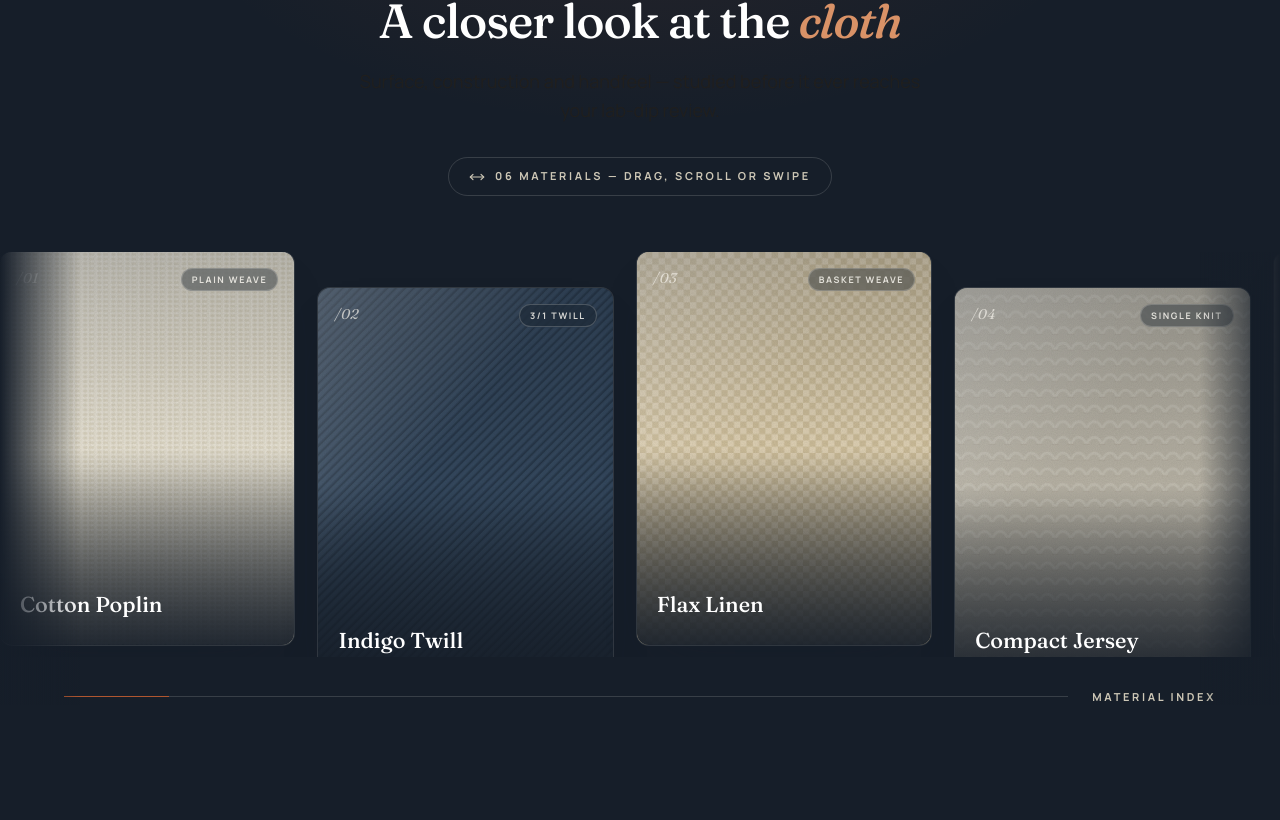
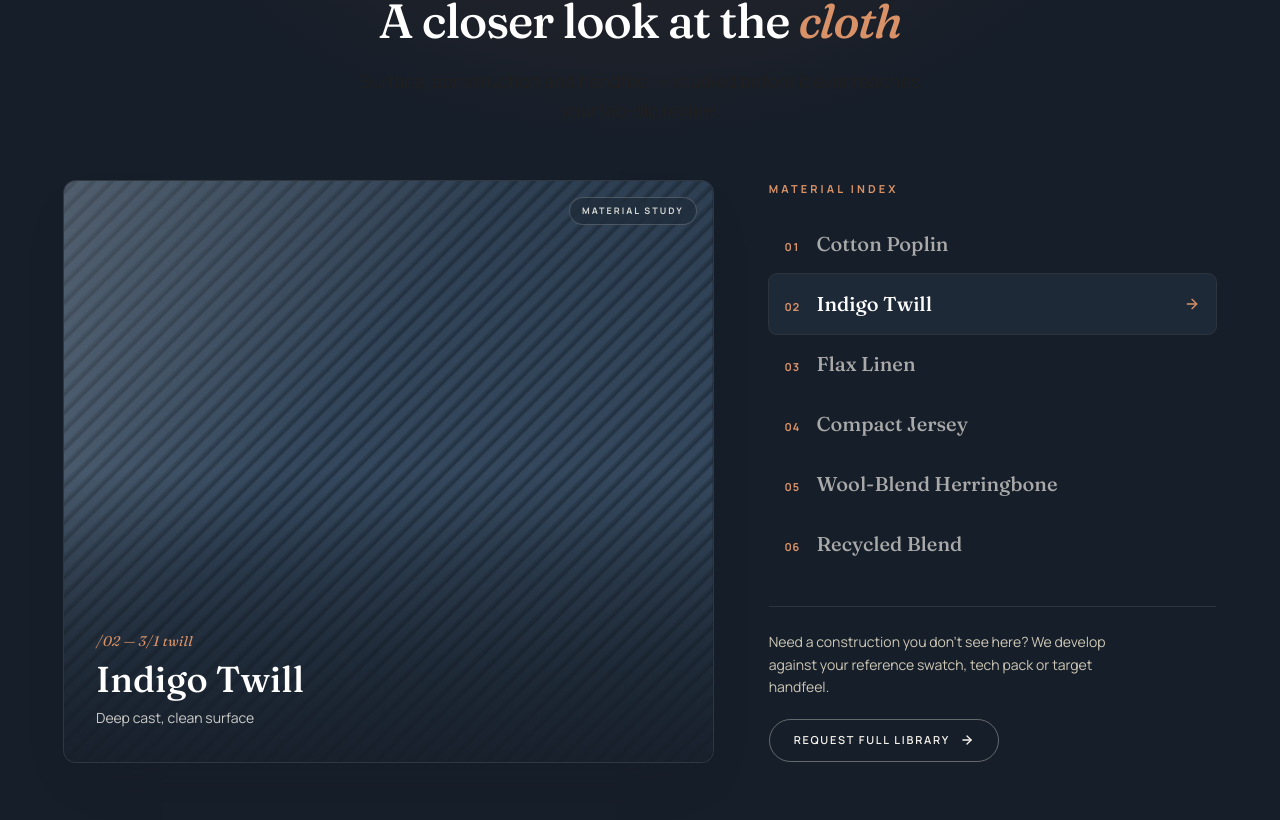
Before and after one commit to engsiam/TWISTTEX, a React (Vite) app: page / in a window 1280 px wide. Shown: the part 4440-5260 px from the top of the page. Built offline with nearby package versions, Linux system fonts and the light colour scheme.

Commit message:
add files

```diff
--- a/src/components/sections/FabricShowcaseSection.tsx
+++ b/src/components/sections/FabricShowcaseSection.tsx
@@ -1,113 +1,46 @@
-import { useCallback, useEffect, useRef, useState } from "react";
-import { motion, useMotionValue, useTransform } from "framer-motion";
-import { MoveHorizontal } from "lucide-react";
+import { useEffect, useRef, useState } from "react";
+import { AnimatePresence, motion, useReducedMotion } from "framer-motion";
+import { ArrowRight } from "lucide-react";
 import { Container } from "../ui/Container";
 import { SectionHeading } from "../ui/SectionHeading";
 import { SwatchVisual } from "../ui/SwatchVisual";
-import { fadeUp, staggerParent, VIEWPORT } from "../../lib/motion";
+import { Button } from "../ui/Button";
+import { EASE_OUT_EXPO, fadeUp, VIEWPORT } from "../../lib/motion";
 import { showcaseSwatches } from "../../data/products";
-import { cn } from "../../lib/utils";
+import { cn, scrollToSection } from "../../lib/utils";
+
+const AUTOPLAY_INTERVAL_MS = 5000;
 
 export function FabricShowcaseSection() {
-  const scrollerRef = useRef<HTMLDivElement>(null);
-  const [dragging, setDragging] = useState(false);
-  const [atStart, setAtStart] = useState(true);
-  const [atEnd, setAtEnd] = useState(false);
+  const reducedMotion = useReducedMotion();
+  const [activeId, setActiveId] = useState(showcaseSwatches[0].id);
+  const userLockedRef = useRef(false);
+  const hoveredRef = useRef(false);
 
-  const progress = useMotionValue(0);
-  const progressBarWidth = useTransform(progress, [0, 1], ["6%", "100%"]);
-
-  const updateScrollUi = useCallback(() => {
-    const el = scrollerRef.current;
-    if (!el) return;
-    const max = el.scrollWidth - el.clientWidth;
-    progress.set(max <= 0 ? 0 : Math.min(1, Math.max(0, el.scrollLeft / max)));
-    setAtStart(el.scrollLeft <= 4);
-    setAtEnd(max <= 0 || el.scrollLeft >= max - 4);
-  }, [progress]);
+  const activeIndex = Math.max(
+    0,
+    showcaseSwatches.findIndex((swatch) => swatch.id === activeId)
+  );
+  const active = showcaseSwatches[activeIndex];
 
   useEffect(() => {
-    const el = scrollerRef.current;
-    if (!el) return;
+    if (reducedMotion) return;
 
-    updateScrollUi();
+    const timer = window.setInterval(() => {
+      if (userLockedRef.current || hoveredRef.current) return;
+      setActiveId((current) => {
+        const currentIndex = showcaseSwatches.findIndex((swatch) => swatch.id === current);
+        return showcaseSwatches[(currentIndex + 1) % showcaseSwatches.length].id;
+      });
+    }, AUTOPLAY_INTERVAL_MS);
 
-    let isDown = false;
-    let startX = 0;
-    let startScroll = 0;
+    return () => window.clearInterval(timer);
+  }, [reducedMotion]);
 
-    const onMouseDown = (event: MouseEvent) => {
-      if (event.button !== 0) return;
-      isDown = true;
-      startX = event.clientX;
-      startScroll = el.scrollLeft;
-      el.style.scrollSnapType = "none";
-      setDragging(true);
+  const handleSelect = (id: string) => {
+    userLockedRef.current = true;
+    setActiveId(id);
   };
-
-    const onMouseMove = (event: MouseEvent) => {
-      if (!isDown) return;
-      el.scrollLeft = startScroll - (event.clientX - startX);
-    };
-
-    const onMouseUp = () => {
-      if (!isDown) return;
-      isDown = false;
-      setDragging(false);
-      window.setTimeout(() => {
-        el.style.scrollSnapType = "";
-      }, 80);
-    };
-
-    const onWheel = (event: WheelEvent) => {
-      const max = el.scrollWidth - el.clientWidth;
-      if (max <= 0) return;
-      if (Math.abs(event.deltaY) > Math.abs(event.deltaX)) {
-        const next = el.scrollLeft + event.deltaY;
-        const canConsume =
-          (event.deltaY < 0 && el.scrollLeft > 0) ||
-          (event.deltaY > 0 && next < max - 1);
-        if (canConsume) {
-          event.preventDefault();
-          el.style.scrollSnapType = "none";
-          el.scrollLeft = next;
-          window.clearTimeout(el.dataset.wheelTimer as unknown as number);
-          const timer = window.setTimeout(() => {
-            el.style.scrollSnapType = "";
-          }, 160);
-          el.dataset.wheelTimer = String(timer);
-        }
-      }
-    };
-
-    const onKeyDown = (event: KeyboardEvent) => {
-      if (event.key === "ArrowRight") {
-        event.preventDefault();
-        el.scrollBy({ left: 280, behavior: "smooth" });
-      } else if (event.key === "ArrowLeft") {
-        event.preventDefault();
-        el.scrollBy({ left: -280, behavior: "smooth" });
-      }
-    };
-
-    el.addEventListener("scroll", updateScrollUi, { passive: true });
-    el.addEventListener("mousedown", onMouseDown);
-    el.addEventListener("wheel", onWheel, { passive: false });
-    el.addEventListener("keydown", onKeyDown);
-    window.addEventListener("mousemove", onMouseMove);
-    window.addEventListener("mouseup", onMouseUp);
-    window.addEventListener("resize", updateScrollUi);
-
-    return () => {
-      el.removeEventListener("scroll", updateScrollUi);
-      el.removeEventListener("mousedown", onMouseDown);
-      el.removeEventListener("wheel", onWheel);
-      el.removeEventListener("keydown", onKeyDown);
-      window.removeEventListener("mousemove", onMouseMove);
-      window.removeEventListener("mouseup", onMouseUp);
-      window.removeEventListener("resize", updateScrollUi);
-    };
-  }, [updateScrollUi]);
 
   return (
     <section
@@ -131,107 +64,152 @@ export function FabricShowcaseSection() {
           lead="Surface, construction and handfeel — studied before it ever reaches your lab-dip review."
         />
 
-        <motion.p
+        <div
+          className="mt-14 grid gap-10 lg:grid-cols-12 lg:items-stretch lg:gap-14"
+          onMouseEnter={() => {
+            hoveredRef.current = true;
+          }}
+          onMouseLeave={() => {
+            hoveredRef.current = false;
+          }}
+        >
+          {/* Featured material stage */}
+          <motion.div
             variants={fadeUp}
             initial="hidden"
             whileInView="visible"
             viewport={VIEWPORT}
-          className="mx-auto mt-8 flex w-fit items-center gap-2.5 rounded-full border border-paper/15 px-5 py-2.5 text-[11px] font-bold uppercase tracking-[0.24em] text-mist"
+            className="lg:col-span-7"
           >
-          <MoveHorizontal className="size-4" strokeWidth={1.75} />
-          {String(showcaseSwatches.length).padStart(2, "0")} materials — drag, scroll or
-          swipe
-        </motion.p>
-      </Container>
-
-      <div className="relative mt-12 sm:mt-14">
             <div
-          aria-hidden="true"
-          className={cn(
-            "pointer-events-none absolute inset-y-0 left-0 z-10 w-8 bg-gradient-to-r from-night to-transparent transition-opacity duration-400 sm:w-20",
-            atStart ? "opacity-0" : "opacity-100"
-          )}
+              role="tabpanel"
+              aria-label={`Material study: ${active.title}`}
+              className="relative h-[26rem] overflow-hidden rounded-xl shadow-panel ring-1 ring-paper/12 sm:h-[32rem] lg:h-full lg:min-h-[34rem]"
+            >
+              <AnimatePresence initial={false}>
+                <motion.div
+                  key={active.id}
+                  className="absolute inset-0"
+                  initial={{ opacity: 0, scale: 1.04 }}
+                  animate={{ opacity: 1, scale: 1 }}
+                  exit={{ opacity: 0 }}
+                  transition={{ duration: 0.65, ease: EASE_OUT_EXPO }}
+                >
+                  <SwatchVisual
+                    pattern={active.pattern}
+                    palette={active.palette}
+                    className="h-full w-full"
                   />
                   <div
                     aria-hidden="true"
-          className={cn(
-            "pointer-events-none absolute inset-y-0 right-0 z-10 w-8 bg-gradient-to-l from-night to-transparent transition-opacity duration-400 sm:w-20",
-            atEnd ? "opacity-0" : "opacity-100"
-          )}
+                    className="absolute inset-0 bg-gradient-to-t from-night/90 via-transparent to-night/20"
                   />
+                </motion.div>
+              </AnimatePresence>
 
+              <AnimatePresence mode="wait">
                 <motion.div
-          ref={scrollerRef}
-          role="region"
-          aria-label="Fabric swatch gallery"
-          tabIndex={0}
-          variants={staggerParent(0.07)}
+                  key={`${active.id}-meta`}
+                  initial={{ opacity: 0, y: 16 }}
+                  animate={{ opacity: 1, y: 0 }}
+                  exit={{ opacity: 0, y: -8 }}
+                  transition={{ duration: 0.45, ease: EASE_OUT_EXPO }}
+                  className="absolute inset-x-0 bottom-0 p-6 sm:p-8"
+                >
+                  <p className="font-display text-sm italic tracking-wide text-clay-soft">
+                    /{String(activeIndex + 1).padStart(2, "0")} — {active.weave}
+                  </p>
+                  <h3 className="mt-2 font-display text-3xl font-medium text-white sm:text-4xl">
+                    {active.title}
+                  </h3>
+                  <p className="mt-2 max-w-md text-sm leading-relaxed text-paper/80">
+                    {active.note}
+                  </p>
+                </motion.div>
+              </AnimatePresence>
+
+              <div className="absolute right-4 top-4 rounded-full border border-paper/20 bg-night/40 px-3 py-1.5 text-[9px] font-bold uppercase tracking-[0.22em] text-paper/85 backdrop-blur-sm">
+                Material study
+              </div>
+            </div>
+          </motion.div>
+
+          {/* Material index */}
+          <motion.div
+            variants={fadeUp}
             initial="hidden"
             whileInView="visible"
             viewport={VIEWPORT}
+            transition={{ delay: 0.12 }}
+            className="flex flex-col justify-center lg:col-span-5"
+          >
+            <p className="mb-4 text-[11px] font-bold uppercase tracking-[0.28em] text-clay-soft">
+              Material Index
+            </p>
+
+            <div role="tablist" aria-label="Select a material" className="flex flex-col">
+              {showcaseSwatches.map((swatch, index) => {
+                const isActive = swatch.id === active.id;
+                return (
+                  <button
+                    key={swatch.id}
+                    role="tab"
+                    aria-selected={isActive}
+                    onClick={() => handleSelect(swatch.id)}
                     className={cn(
-            "no-scrollbar relative flex select-none snap-x gap-5 overflow-x-auto px-5 pb-3 outline-offset-[-3px] sm:gap-6 sm:px-8",
-            dragging ? "cursor-grabbing" : "cursor-grab"
+                      "relative rounded-lg px-4 py-3.5 text-left transition-colors duration-300 sm:py-4",
+                      isActive ? "text-white" : "text-paper/65 hover:text-paper"
                     )}
                   >
-          {showcaseSwatches.map((swatch, index) => (
-            <motion.article
-              key={swatch.id}
-              variants={fadeUp}
+                    {isActive && (
+                      <motion.span
+                        layoutId="showcase-active-pill"
+                        transition={{ duration: 0.45, ease: EASE_OUT_EXPO }}
+                        className="absolute inset-0 rounded-lg bg-night-raised ring-1 ring-paper/10"
+                        aria-hidden="true"
+                      />
+                    )}
+
+                    <span className="relative z-10 flex items-center justify-between gap-4">
+                      <span className="flex items-baseline gap-4">
+                        <span className="text-[11px] font-bold tabular-nums tracking-widest text-clay-soft">
+                          {String(index + 1).padStart(2, "0")}
+                        </span>
+                        <span className="font-display text-lg font-medium sm:text-xl">
+                          {swatch.title}
+                        </span>
+                      </span>
+                      <ArrowRight
+                        aria-hidden="true"
                         className={cn(
-                "group w-[72vw] max-w-[320px] shrink-0 snap-start sm:w-[44vw] lg:w-[29vw] xl:w-[23vw]",
-                index % 2 === 1 && "lg:translate-y-9"
+                          "size-4 shrink-0 transition-all duration-300",
+                          isActive ? "translate-x-0 text-clay-soft opacity-100" : "-translate-x-1 opacity-0"
                         )}
-            >
-              <figure className="relative overflow-hidden rounded-xl shadow-panel ring-1 ring-paper/12 transition-all duration-500 group-hover:ring-paper/30">
-                <div className="relative aspect-[3/4] overflow-hidden">
-                  <SwatchVisual
-                    pattern={swatch.pattern}
-                    palette={swatch.palette}
-                    className="h-full w-full transition-transform duration-[1400ms] ease-out motion-reduce:transition-none group-hover:scale-[1.05] motion-reduce:group-hover:scale-100"
+                        strokeWidth={2}
                       />
-                  <div
-                    aria-hidden="true"
-                    className="absolute inset-0 bg-gradient-to-t from-night/90 via-night/5 to-night/25"
-                  />
-
-                  <div className="absolute inset-x-0 top-0 flex items-start justify-between p-4">
-                    <span className="font-display text-sm italic tracking-wide text-paper/70">
-                      /{String(index + 1).padStart(2, "0")}
                     </span>
-                    <span className="rounded-full border border-paper/20 bg-night/40 px-2.5 py-1 text-[9px] font-bold uppercase tracking-[0.18em] text-paper/85 backdrop-blur-sm">
-                      {swatch.weave}
-                    </span>
+                  </button>
+                );
+              })}
             </div>
 
-                  <div className="absolute inset-x-0 bottom-0 p-5">
-                    <h3 className="font-display text-xl font-medium text-white sm:text-[1.35rem]">
-                      {swatch.title}
-                    </h3>
-                    <p className="mt-1 text-xs leading-relaxed text-paper/75 transition-all duration-500 lg:max-h-0 lg:opacity-0 lg:group-hover:max-h-16 lg:group-hover:opacity-100">
-                      {swatch.note}
+            <div className="mt-8 border-t border-paper/10 pt-6">
+              <p className="max-w-sm text-sm leading-relaxed text-mist">
+                Need a construction you don&rsquo;t see here? We develop against your
+                reference swatch, tech pack or target handfeel.
               </p>
+              <Button
+                variant="outlineDark"
+                className="mt-5"
+                onClick={() => scrollToSection("contact")}
+              >
+                Request Full Library
+                <ArrowRight className="size-3.5" strokeWidth={2.25} />
+              </Button>
             </div>
-                </div>
-              </figure>
-            </motion.article>
-          ))}
           </motion.div>
-
-        <Container>
-          <div className="mt-8 flex items-center gap-6">
-            <div aria-hidden="true" className="h-px flex-1 bg-paper/15">
-              <motion.div
-                className="h-full bg-clay"
-                style={{ width: progressBarWidth }}
-              />
-            </div>
-            <p className="shrink-0 text-[11px] font-bold uppercase tracking-[0.24em] text-mist">
-              Material index
-            </p>
         </div>
       </Container>
-      </div>
     </section>
   );
 }
```
Also changed, not shown: 6 other files (tests, documents, lock files or other folders). Lines whose indentation alone changed are shown as unchanged.
